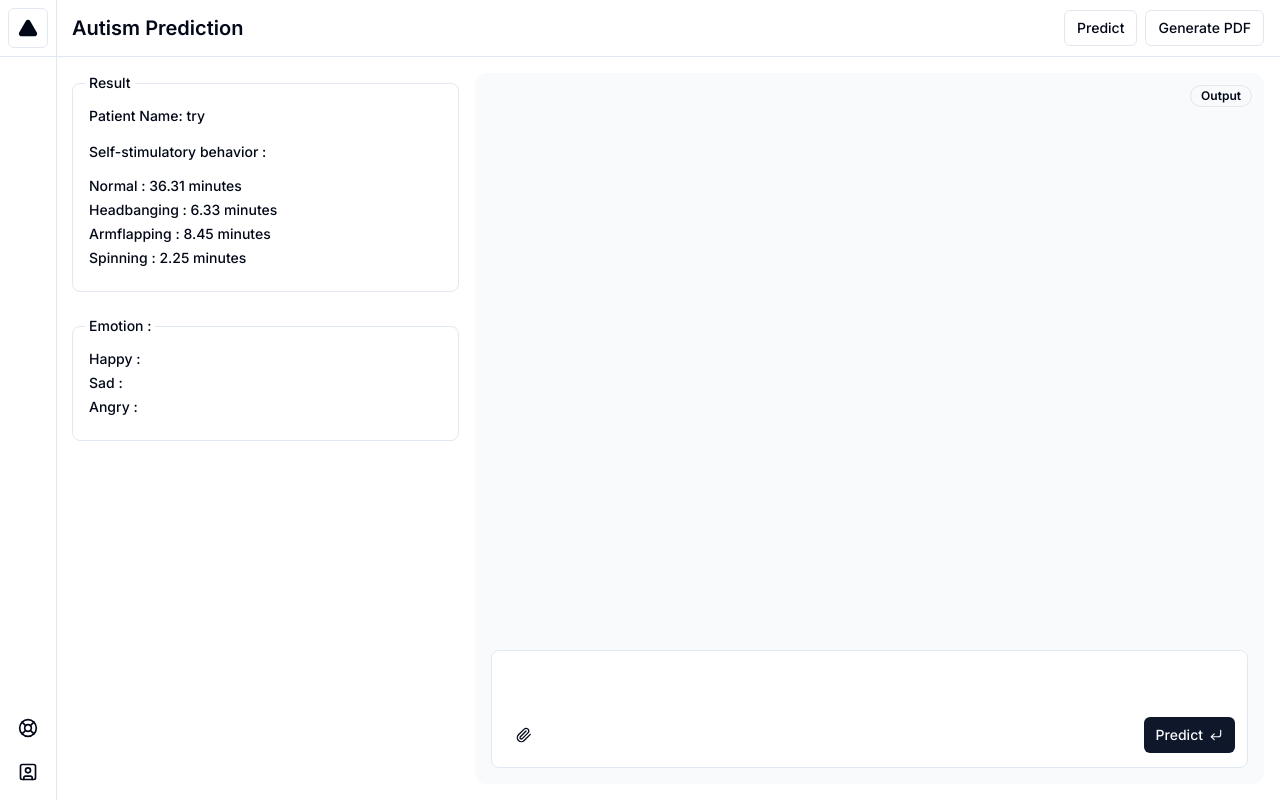
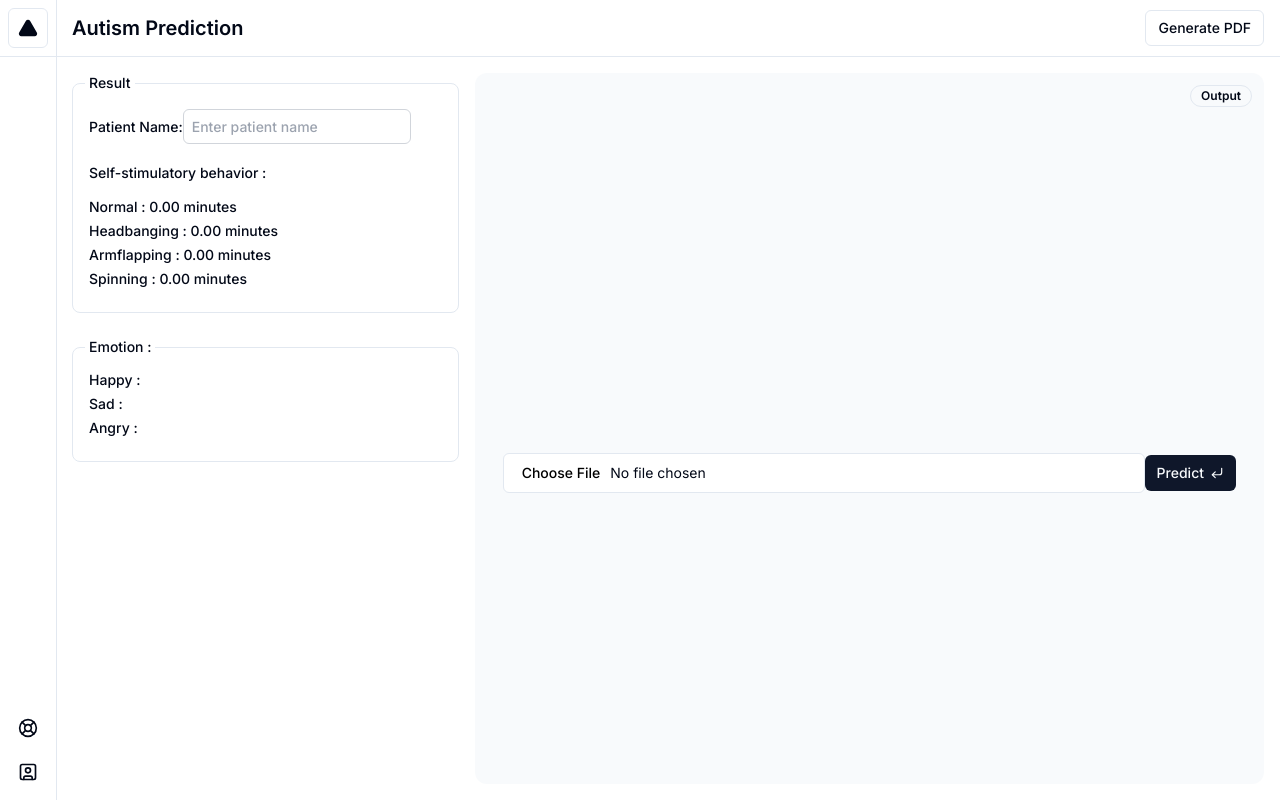
Before and after one commit to Tzyinggggggg/Autism-Prediction-Web, a Next.js app in the folder frontend/: page / in a window 1280 px wide. Built offline with nearby package versions, Linux system fonts and the light colour scheme.

Commit message:
push to main

```diff
--- a/frontend/src/app/page.tsx
+++ b/frontend/src/app/page.tsx
@@ -45,19 +45,12 @@ import {
 	TooltipTrigger,
 	TooltipProvider,
 } from "@/components/ui/tooltip";
-import ReactPlayer from "react-player";
+
+import dynamic from "next/dynamic";
+const ReactPlayer = dynamic(() => import("react-player"), { ssr: false });
+
 import JsPDF from "jspdf";
-
-interface ApiOutput {
-	id: number;
-	title: string;
-	video: string;
-	video_output: string;
-	results: [number, number, [string, number][]];
-	prediction_percentage: string;
-	created_at: string;
-	patient: string;
-}
+import { useState, useEffect } from "react";
 
 const API_OUTPUT = {
 	id: 163,
@@ -272,17 +265,105 @@ const API_OUTPUT = {
 };
 type Result = [number, number, [string, number][]];
 
-// Initialize total duration variables for each behavior
-function calculateTotalTime(results: Result[]): number {
-	return results.reduce(
-		(totalTime, [start, end]) => totalTime + (end - start),
-		0
+// import video from "../../public/andretry163_output.mp4";
+const generatePDF = () => {
+	const reportElement = document.querySelector(".pdf-content") as HTMLElement;
+	if (reportElement) {
+		const report = new JsPDF("portrait", "pt", "a4");
+		report.html(reportElement).then(() => {
+			report.save("report.pdf");
+		});
+	}
+};
+
+export default function Dashboard() {
+	const [loading, setLoading] = useState(false);
+	const [patientName, setPatientName] = useState("");
+
+	const [data, setData] = useState<{
+		patient: string;
+		results: any;
+		prediction_percentage: string;
+		video_output: string;
+		video: any;
+	}>({
+		patient: "",
+		results: [],
+		prediction_percentage: "",
+		video_output: "",
+		video: null,
+	});
+
+	// Update the patient property in the data state when user inputs something
+	const handlePatientNameChange = (e: React.ChangeEvent<HTMLInputElement>) => {
+		const newName = e.target.value;
+		setPatientName(newName);
+		setData((prevData) => ({
+			...prevData,
+			patient: newName, // Update the patient property with the new name
+		}));
+	};
+
+	const [behaviorTimes, setBehaviorTimes] = useState({
+		normal: 0,
+		headbanging: 0,
+		armflapping: 0,
+		spinning: 0,
+	});
+	const [videoUrl, setVideoUrl] = useState("");
+	const uploadVideo = async (data: any) => {
+		console.log(data);
+		setLoading(true);
+		const formData = new FormData();
+		formData.append("patient", data["patient"]);
+		formData.append("results", JSON.stringify(data["results"])),
+			formData.append("prediction_percentage", data["prediction_percentage"]);
+		formData.append("video_output", data["video_output"]);
+		formData.append("video", data["video"]);
+
+		await fetch("http://127.0.0.1:8000/api/upload/", {
+			method: "POST",
+			body: formData,
+		}).then(async (res) => {
+			console.log(data);
+			// api output
+			const output_data = await res.json();
+			console.log(output_data);
+			if (output_data.results && output_data.results.length > 0) {
+				const normalTime = calculateBehaviorTime(
+					output_data.results as Result[],
+					"normal"
 				);
+				const headbangingTime = calculateBehaviorTime(
+					output_data.results as Result[],
+					"headbanging"
+				);
+				const armflappingTime = calculateBehaviorTime(
+					output_data.results as Result[],
+					"armflapping"
+				);
+				const spinningTime = calculateBehaviorTime(
+					output_data.results as Result[],
+					"spinning"
+				);
+				// Store the calculated times in a library for later retrieval
+				setBehaviorTimes({
+					normal: normalTime,
+					headbanging: headbangingTime,
+					armflapping: armflappingTime,
+					spinning: spinningTime,
+				});
 			}
+			console.log(behaviorTimes.armflapping);
+			if (output_data.video_output) {
+				const outputUrl = `http://127.0.0.1:8000${output_data.video_output}`;
+				setVideoUrl(outputUrl);
+			}
+		});
+		setLoading(false);
+	};
 
-// Remove the duplicate type declaration
-// type Result = [number, number, [string, number][]];
-
+	// Update behavior times when data changes
 	function calculateBehaviorTime(results: Result[], behavior: string): number {
 		let behaviorTime = 0;
 		results.forEach(([start, end, behaviors]) => {
@@ -296,46 +377,6 @@ function calculateBehaviorTime(results: Result[], behavior: string): number {
 		return behaviorTime;
 	}
 
-const totalTime = calculateTotalTime(API_OUTPUT.results as Result[]);
-const normalTime = calculateBehaviorTime(
-	API_OUTPUT.results as Result[],
-	"normal"
-);
-const headbangingTime = calculateBehaviorTime(
-	API_OUTPUT.results as Result[],
-	"headbanging"
-);
-const armflappingTime = calculateBehaviorTime(
-	API_OUTPUT.results as Result[],
-	"armflapping"
-);
-const spinningTime = calculateBehaviorTime(
-	API_OUTPUT.results as Result[],
-	"spinning"
-);
-
-// Store the calculated times in a library for later retrieval
-const behaviorTimes = {
-	normal: normalTime,
-	headbanging: headbangingTime,
-	armflapping: armflappingTime,
-	spinning: spinningTime,
-};
-
-export { behaviorTimes };
-
-// import video from "../../public/andretry163_output.mp4";
-const generatePDF = () => {
-	const reportElement = document.querySelector(".pdf-content") as HTMLElement;
-	if (reportElement) {
-		const report = new JsPDF("portrait", "pt", "a4");
-		report.html(reportElement).then(() => {
-			report.save("report.pdf");
-		});
-	}
-};
-
-export default function Dashboard() {
 	return (
 		<div className='grid h-screen w-full pl-[56px]'>
 			<aside className='inset-y fixed  left-0 z-20 flex h-full flex-col border-r'>
@@ -386,9 +427,6 @@ export default function Dashboard() {
 					<h1 className='text-xl font-semibold'>Autism Prediction</h1>
 					<div className='ml-auto gap-1.5 text-sm'>
 						<div className='ml-auto'>
-							<Button variant='outline' size='sm' className='mr-2 text-sm'>
-								Predict
-							</Button>
 							<Button
 								variant='outline'
 								size='sm'
@@ -412,7 +450,16 @@ export default function Dashboard() {
 								</legend>
 								<div className='grid gap-3'>
 									<Label htmlFor='PatientName'>
-										Patient Name: {API_OUTPUT.title}
+										Patient Name:
+										<input
+											type='text'
+											id='PatientName'
+											name='PatientName'
+											value={patientName}
+											onChange={handlePatientNameChange}
+											className='border border-gray-300 rounded-md p-2'
+											placeholder='Enter patient name'
+										/>
 									</Label>
 									<Label style={{ marginTop: "10px" }}>
 										Self-stimulatory behavior :
@@ -454,35 +501,61 @@ export default function Dashboard() {
 						<Badge variant='outline' className='absolute right-3 top-3'>
 							Output
 						</Badge>
-						<div className='flex-1' />
+						<div
+							className='flex items-center justify-center'
+							style={{ height: "50%" }}
+						>
+							<ReactPlayer
+								className='react-player'
+								url={videoUrl}
+								width='50%'
+								height='70%'
+								controls={true}
+								style={{ minWidth: "100px", minHeight: "100px" }} // Set the minimum width and height for the video
+							/>
+						</div>
 
-						<form
-							className='relative overflow-hidden rounded-lg border bg-background focus-within:ring-1 focus-within:ring-ring'
-							x-chunk='dashboard-03-chunk-1'
+						<div className='resize-none border-0 p-3 shadow-none focus-visible:ring-0' />
+						{/* <div className='relative flex-grow'>
+							<div className='timeline'>
+								<div className='relative flex-grow'></div>
+							</div>
+						</div> */}
+						<div
+							className='progress-bar'
+							style={{ display: loading ? "block" : "none" }}
 						>
-							<Label htmlFor='message' className='sr-only'>
-								Message
-							</Label>
-							<Textarea className='min-h-12 resize-none border-0 p-3 shadow-none focus-visible:ring-0' />
+							<div className='progress-bar-inner' />
+						</div>
 						<div className='flex items-center p-3 pt-0'>
 							<TooltipProvider>
 								<Tooltip>
 									<TooltipTrigger asChild>
-											<Button variant='ghost' size='icon'>
-												<Paperclip className='size-4' />
-
-												<span className='sr-only'>Attach file</span>
-											</Button>
+										<Input
+											id='video'
+											type='file'
+											onChange={(e) => {
+												const file = e.target.files?.[0];
+												// console.log(data);
+												setData({ ...data, video: file });
+											}}
+										/>
 									</TooltipTrigger>
 									<TooltipContent side='top'>Attach File</TooltipContent>
 								</Tooltip>
 							</TooltipProvider>
-								<Button type='submit' size='sm' className='ml-auto gap-1.5'>
+							<Button
+								type='submit'
+								size='sm'
+								className='ml-auto gap-1.5'
+								onClick={() => {
+									uploadVideo(data);
+								}}
+							>
 								Predict
 								<CornerDownLeft className='size-3.5' />
 							</Button>
 						</div>
-						</form>
 					</div>
 				</main>
 			</div>
```
Also changed, not shown: frontend/src/app/home/page.tsx (deleted), 2 other files (tests, documents, lock files or other folders). Lines whose indentation alone changed are shown as unchanged.
